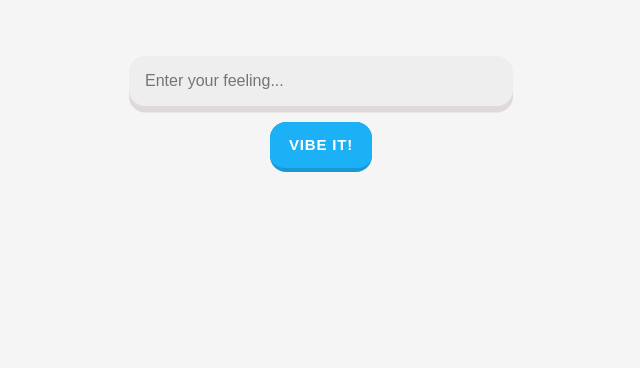
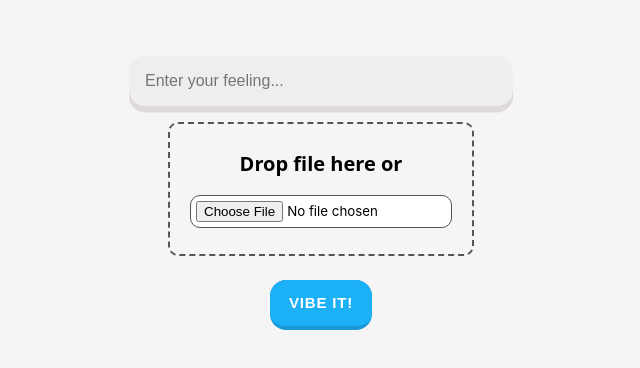
Before and after one commit to kavipriyachandrasekar/frontend, a plain HTML site: page index.html in a window 1280 px wide. Shown: the whole page, without its empty margins (319-959 px from the left). Drawn offline with Linux system fonts and the light colour scheme.

Commit message:
added audio input and its styles

```diff
--- a/index.html
+++ b/index.html
@@ -17,6 +17,11 @@
             <input type="text" id="tagInput" placeholder="Enter your feeling..." name="text" class="input">
         </div>
 
+        <label for="textFile" class="dropContainer">
+            <span class="spanClass">Drop file here or</span>
+            <input type="file" id="textFile" accept="audio/*" required="">
+        </label>
+
         <button type="button" class="vibeIt">Vibe It!
         </button>
 
--- a/style.css
+++ b/style.css
@@ -140,6 +140,41 @@ button:active {
     background-color: #fafafa;
 }
 
+.dropContainer {
+    align-items: center;
+    border: 2px dashed #555;
+    border-radius: 10px;
+    color: #000000;
+    cursor: pointer;
+    display: flex;
+    flex-direction: column;
+    gap: 10px;
+    height: 90px;
+    justify-content: center;
+    margin-bottom: 1.5rem;
+    padding: 20px;
+    position: relative;
+}
+
+.spanClass {
+    color: #000000;
+    font-size: 20px;
+    font-weight: 700;
+    padding-bottom: .5rem;
+    text-align: center;
+}
+
+input[type="file"] {
+    background: #fff;
+    border: 1px solid #555;
+    border-radius: 10px;
+    color: #000;
+    font-family: Inter;
+    max-width: 100%;
+    padding: 5px;
+    width: 250px;
+}
+
 @media screen and (max-width: 480px) {
     .songCard {
         min-width: 350px;
```
